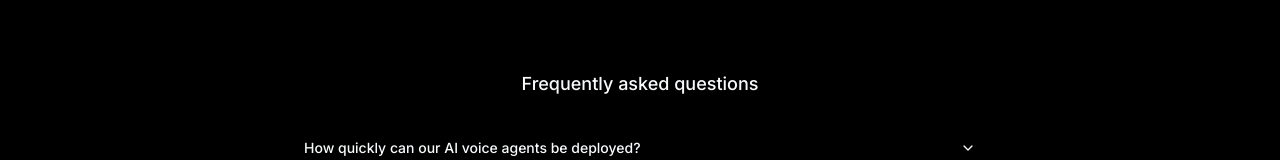
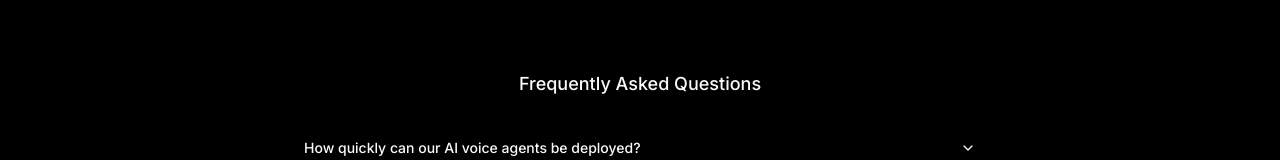
Before and after one commit to bolajiraji2022/echo-scribe-labs, a React (Vite) app: page / in a window 1280 px wide. Shown: the part 3731-3891 px from the top of the page. Built offline with nearby package versions, Linux system fonts and the light colour scheme.

Commit message:
Code edited in Lovable Code Editor
Edited UI in Lovable

```diff
--- a/src/components/site/FAQ.tsx
+++ b/src/components/site/FAQ.tsx
@@ -5,7 +5,7 @@ const FAQ = () => {
   return (
     <section id="faq" className="container py-12">
       <ScrollReveal className="mb-6 text-center">
-        <h2 className="text-lg font-medium">Frequently asked questions</h2>
+        <h2 className="text-lg font-medium">Frequently Asked Questions</h2>
       </ScrollReveal>
       <ScrollReveal delay={200} className="mx-auto w-full max-w-2xl">
         <Accordion type="single" collapsible>
```
